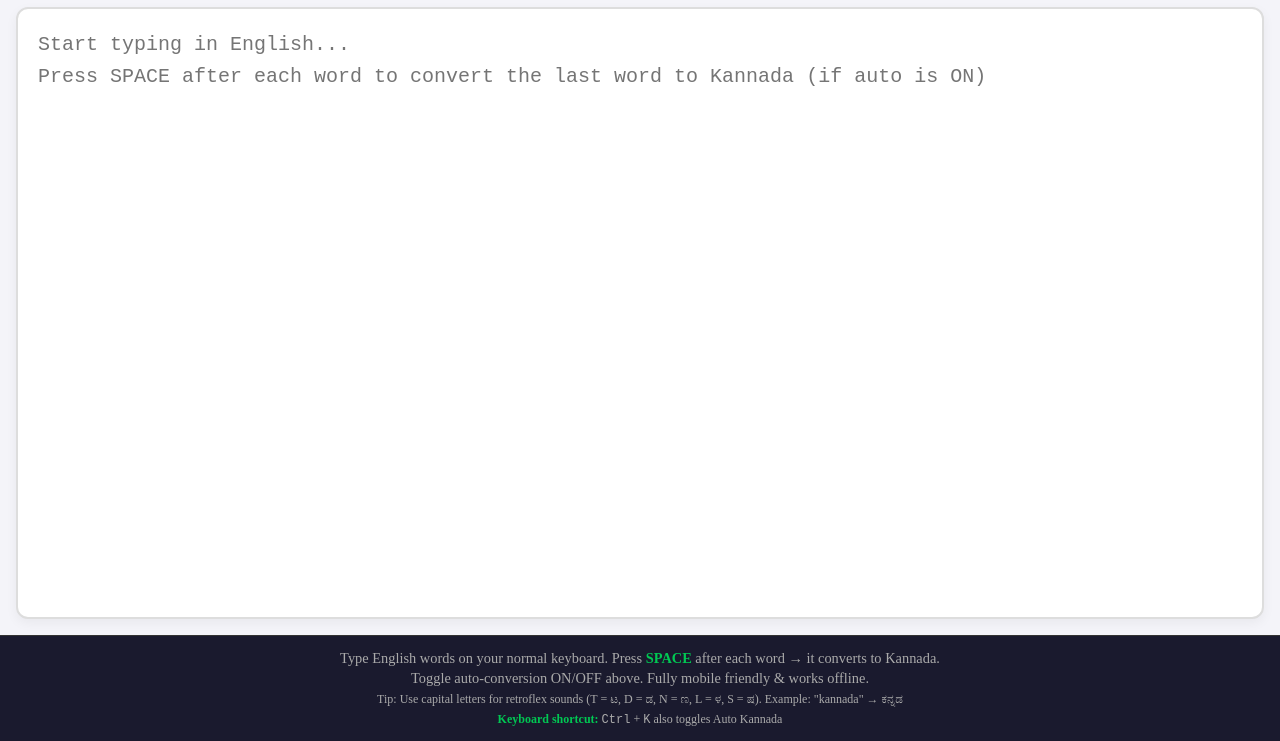
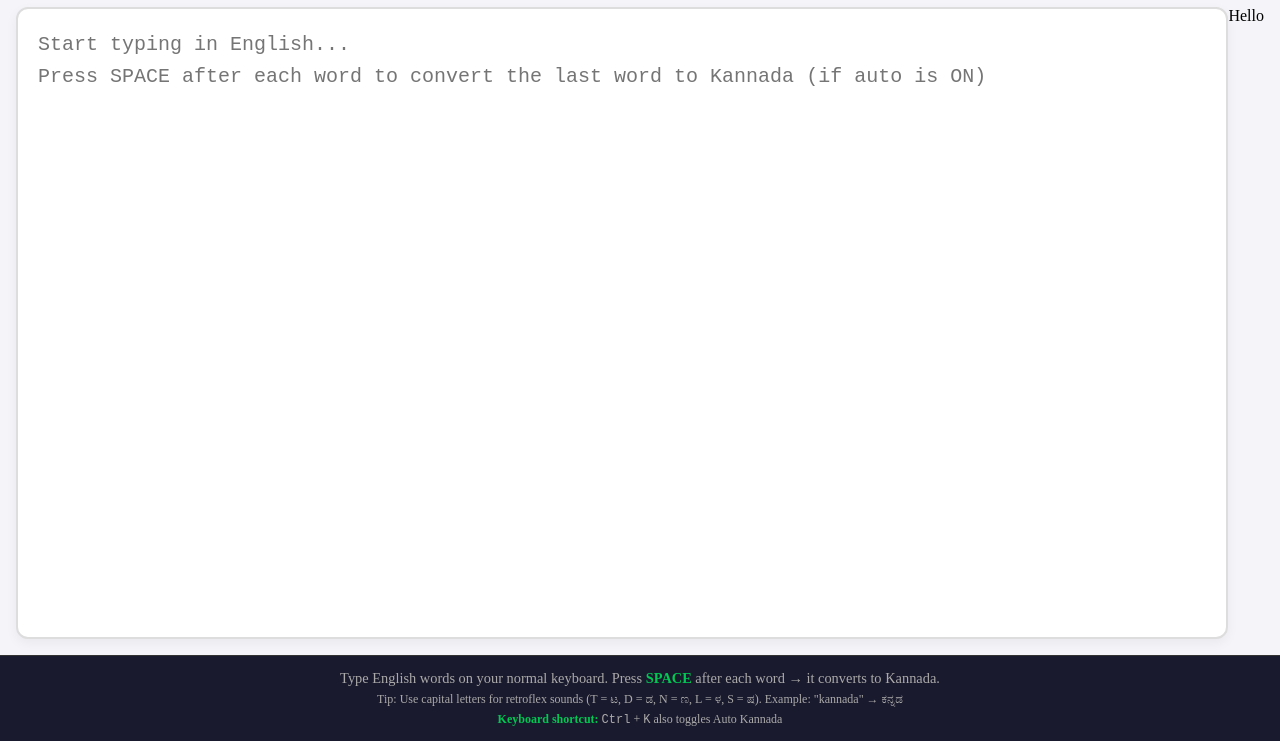
Before and after one commit to karadifilms/ked, a plain HTML site: page index.html in a window 1280 px wide. Shown: the part 59-800 px from the top of the page. Drawn offline with Linux system fonts and the light colour scheme.

Commit message:
fix: cleanup

```diff
--- a/index.html
+++ b/index.html
@@ -24,11 +24,11 @@
 
     <div class="editor-container">
         <textarea id="editor" placeholder="Start typing in English...&#10;Press SPACE after each word to convert the last word to Kannada (if auto is ON)"></textarea>
+        <div id="helpbar">Hello</div>
     </div>
 
     <div class="footer">
         <p>Type English words on your normal keyboard. Press <strong>SPACE</strong> after each word → it converts to Kannada.</p>
-        <p>Toggle auto-conversion ON/OFF above. Fully mobile friendly &amp; works offline.</p>
         <p><small>Tip: Use capital letters for retroflex sounds (T = ಟ, D = ಡ, N = ಣ, L = ಳ, S = ಷ). Example: "kannada" → ಕನ್ನಡ</small></p>
         <p><small><strong>Keyboard shortcut:</strong> <kbd>Ctrl</kbd> + <kbd>K</kbd> also toggles Auto Kannada</small></p>
     </div>
--- a/script.js
+++ b/script.js
@@ -44,6 +44,7 @@
 
 const ZERO_WIDTH_NON_JOINER = '\u200C';
 
+// ensure that there is only one virama, transliteration relies on this assumption
 if (isDebugMode) {console.assert(Object.keys(virama).length == 1, `virama length has to be 1`);}
 
 function transliterateToKannada(word) {
--- a/styles.css
+++ b/styles.css
@@ -138,8 +138,7 @@
     outline: none;
     background: white;
     box-shadow: 0 4px 12px rgba(0, 0, 0, 0.05);
-    /* font-family: 'Noto Kannada'; */
-    transition: font-family 0.2s ease;
+    /* transition: font-family 0.2s ease; */
     overflow-y: auto;
 }
 
```
